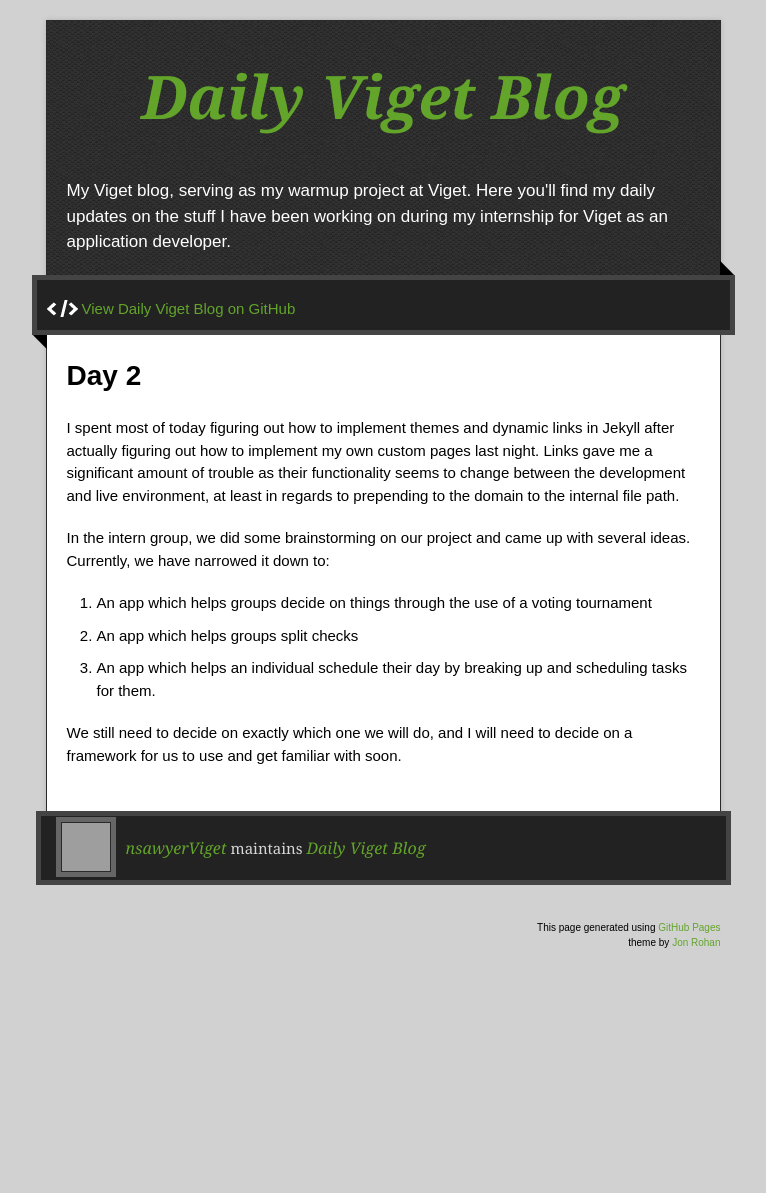
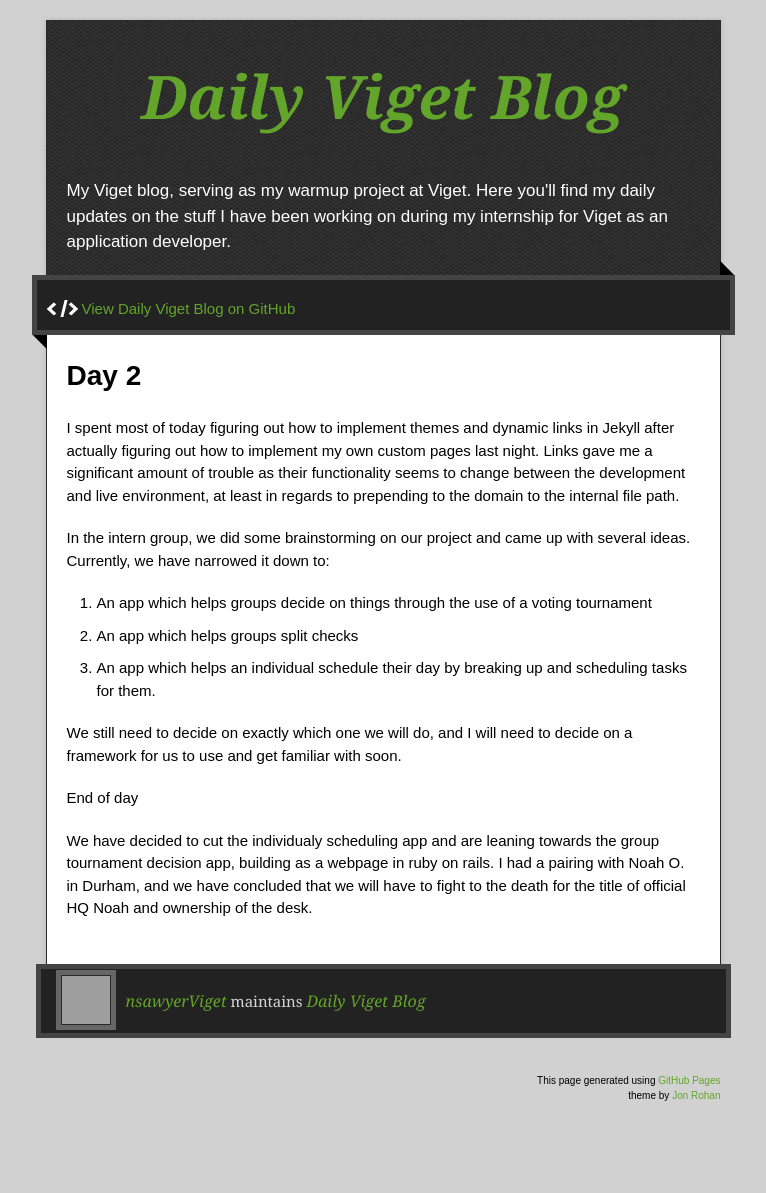
Before and after one commit to nsawyerViget/nsawyerViget, a Jekyll site: the page built from _posts/2022-06-07-Day-2.markdown, in a window 1280 px wide. Shown: the whole page, without its empty margins (257-1023 px from the left). Built offline with Jekyll 4.4.1, drawn with Linux system fonts in a browser that asks for light colours; before the commit the page ends 1040 px from its top, so only the background shows below that; grey boxes are pictures that could not be loaded.

Commit message:
Final update to day 2 post

```diff
--- a/_posts/2022-06-07-Day-2.markdown
+++ b/_posts/2022-06-07-Day-2.markdown
@@ -15,3 +15,7 @@ In the intern group, we did some brainstorming on our project and came up with s
 3. An app which helps an individual schedule their day by breaking up and scheduling tasks for them.
 
 We still need to decide on exactly which one we will do, and I will need to decide on a framework for us to use and get familiar with soon.
+
+End of day
+
+We have decided to cut the individualy scheduling app and are leaning towards the group tournament decision app, building as a webpage in ruby on rails. I had a pairing with Noah O. in Durham, and we have concluded that we will have to fight to the death for the title of official HQ Noah and ownership of the desk.
```
Also changed, not shown: 2 other files.
